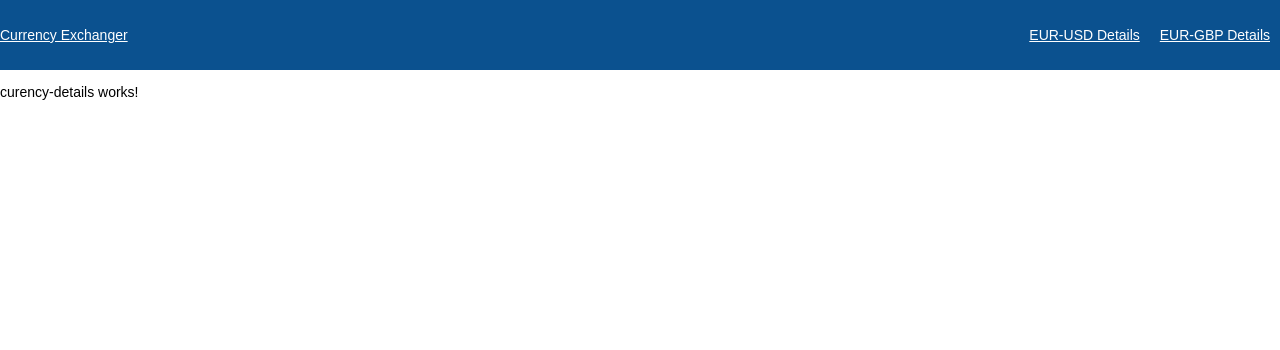
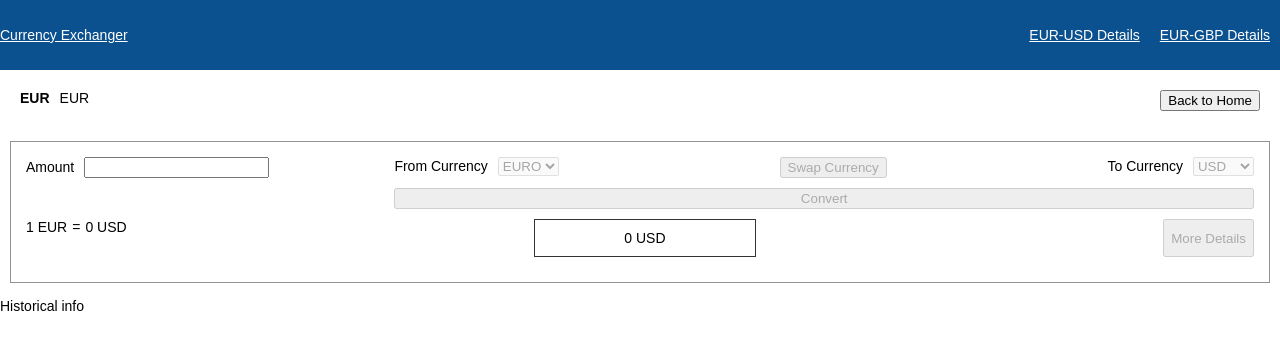
Before and after one commit to helphind/currency-exchanger, an Angular app: page /currency-details/EUR/GBP in a window 1280 px wide. Shown: the top 350 px of the page. Built offline with nearby package versions, Linux system fonts and the light colour scheme.

Commit message:
currency details updated and historic info added

```diff
--- a/src/app/app.module.ts
+++ b/src/app/app.module.ts
@@ -11,6 +11,7 @@ import { ConverterPanelComponent } from './components/converter-panel/converter-
 import { CurrencyCardComponent } from './components/currency-card/currency-card.component';
 import { HttpClientModule } from "@angular/common/http";
 import { ReactiveFormsModule } from "@angular/forms";
+import { HistoricalInfoComponent } from './components/historical-info/historical-info.component';
 
 
 @NgModule({
@@ -21,7 +22,8 @@ import { ReactiveFormsModule } from "@angular/forms";
         HomeComponent,
         CurrencyDetailsComponent,
         ConverterPanelComponent,
-        CurrencyCardComponent
+        CurrencyCardComponent,
+        HistoricalInfoComponent
     ],
     imports: [
         BrowserModule,
--- /dev/null
+++ b/src/app/components/historical-info/historical-info.component.html
@@ -0,0 +1,3 @@
+<div class="historical-info">
+    Historical info
+</div>
--- /dev/null
+++ b/src/app/components/historical-info/historical-info.component.ts
@@ -0,0 +1,15 @@
+import { Component, OnInit } from '@angular/core';
+
+@Component({
+  selector: 'app-historical-info',
+  templateUrl: './historical-info.component.html',
+  styleUrls: ['./historical-info.component.scss']
+})
+export class HistoricalInfoComponent implements OnInit {
+
+  constructor() { }
+
+  ngOnInit(): void {
+  }
+
+}
--- a/src/app/pages/currency-details/currency-details.component.html
+++ b/src/app/pages/currency-details/currency-details.component.html
@@ -1 +1,12 @@
-<p>curency-details works!</p>
+<div class="currency-details">
+    <div class="currency-info">
+        <span class="currency-code">{{currency.currencyCode}}</span>
+        <span class="currency-name">{{currency.currencyName}}</span>
+    </div>
+
+    <div class="action-button">
+        <button type="button" (click)="backToHome()">Back to Home</button>
+    </div>
+</div>
+<app-converter-panel></app-converter-panel>
+<app-historical-info></app-historical-info>
--- a/src/app/pages/currency-details/currency-details.component.scss
+++ b/src/app/pages/currency-details/currency-details.component.scss
@@ -0,0 +1,11 @@
+.currency-details {
+    display: flex;
+    justify-content: space-between;
+    padding: 15px;
+    margin: 5px;
+}
+
+.currency-code {
+    font-weight: bold;
+    padding-right: 10px;
+}
--- a/src/app/pages/currency-details/currency-details.component.ts
+++ b/src/app/pages/currency-details/currency-details.component.ts
@@ -1,4 +1,6 @@
 import { Component, OnInit } from '@angular/core';
+import { ActivatedRoute, Router } from "@angular/router";
+import { CurrencyOption } from "../../models/currency-option";
 
 @Component({
     selector: 'app-currency-details',
@@ -7,10 +9,27 @@ import { Component, OnInit } from '@angular/core';
 })
 export class CurrencyDetailsComponent implements OnInit {
 
-    constructor() {
+    currency: CurrencyOption = {
+        currencyCode: '',
+        currencyName: ''
+    }
+
+    constructor(private route: ActivatedRoute,
+                private router: Router) {
     }
 
     ngOnInit(): void {
+        this.route.paramMap.subscribe(params => {
+            console.log('params', params)
+            const currencyTo = params.get('currencyTo');
+            const currencyFrom = params.get('currencyFrom') || '';
+            this.currency.currencyCode = currencyFrom
+            this.currency.currencyName = currencyFrom
+        })
+    }
+
+    backToHome() {
+        this.router.navigate(['/'])
     }
 
 }
--- a/src/app/pages/home/home.component.ts
+++ b/src/app/pages/home/home.component.ts
@@ -1,7 +1,8 @@
 import { Component, OnInit } from '@angular/core';
 import { CurrencyService } from "../../services/currency.service";
 import { PopularCurrencyRequest } from "../../models/popular-currency.request";
-import { CurrencyItem } from "../../models/currencyItem";
+import { CurrencyItem } from "../../models/currency-item";
+import { AppConstant } from "../../constants/app.constant";
 
 @Component({
     selector: 'app-home',
@@ -12,7 +13,7 @@ export class HomeComponent implements OnInit {
 
     baseCurrencyCode: string = 'EUR';
 
-    popularCurrencyCode: string = 'GBP, JPY, USD, AUD, CAD, CHF, CNH, HKD, NZD, CNY, SGD ';
+    popularCurrencyCode: string = AppConstant.POPULAR_CURRENCIES;
     // popularCurrencies: CurrencyItem[] = []
     popularCurrencies: CurrencyItem[] =  [
         {
@@ -69,18 +70,6 @@ export class HomeComponent implements OnInit {
             next: (currenciesResponse) => {
 
                 const { rates } = currenciesResponse
-                //  {
-                //         "GBP": 0.856608,
-                //         "JPY": 154.053612,
-                //         "USD": 1.112558,
-                //         "AUD": 1.638753,
-                //         "CAD": 1.46693,
-                //         "CHF": 0.966168,
-                //         "HKD": 8.707322,
-                //         "NZD": 1.766286,
-                //         "CNY": 7.973036,
-                //         "SGD": 1.479596
-                //     }
 
                 this.popularCurrencies = this.formatToArray(rates)
             },
--- a/src/styles.scss
+++ b/src/styles.scss
@@ -1,3 +1,6 @@
+$primaryColor: #0b518f;
+$secondaryColor: #0b518f;
+
 body {
     margin: 0;
     font-size: 14px;
```
Also changed, not shown: src/app/components/historical-info/historical-info.component.scss (added), 1 other file (tests, documents, lock files or other folders).
